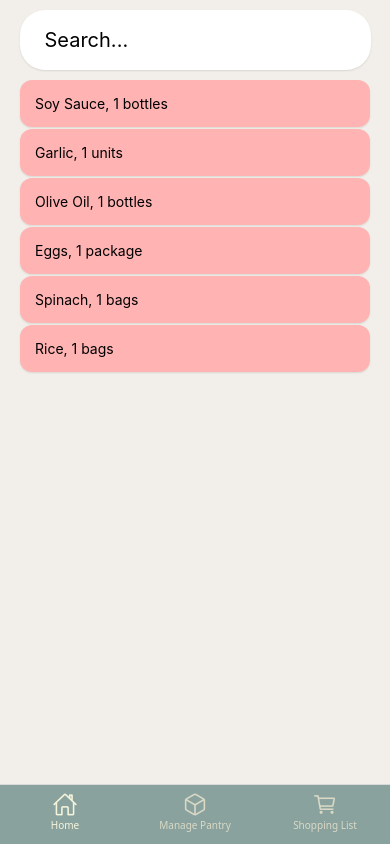
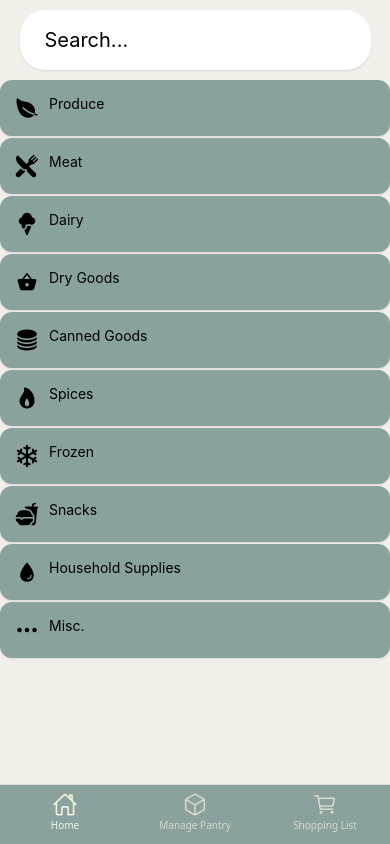
Before and after one commit to armeach/PantryTrack, a React Native app: screen /MainTabs in a window 390 px wide. Built offline with nearby package versions, Linux system fonts and the light colour scheme.

Commit message:
Added section headers to each list for easier access of specific item categories.

```diff
--- a/components/BackButton.js
+++ b/components/BackButton.js
@@ -1,18 +1,17 @@
-import { StyleSheet, TouchableHighlight } from 'react-native';
+import { StyleSheet, TouchableOpacity } from 'react-native';
 import { Ionicons } from '@expo/vector-icons';
 
 import InteractionStyles from '../styles/InteractionStyles.js';
 
 export default function BackButton ({ navigation, route }) {
     return (
-        <TouchableHighlight
+        <TouchableOpacity
             style={InteractionStyles.backButton}
-            underlayColor='lightgray'
             onPress={() => {
                 navigation.pop();
             }}
         >
             <Ionicons name={'chevron-back-outline'} size={36} color='black'/>
-        </TouchableHighlight>
+        </TouchableOpacity>
     );
 };
--- a/components/PantryList.js
+++ b/components/PantryList.js
@@ -1,26 +1,68 @@
-import React from 'react';
-import { FlatList, StyleSheet, Text, TouchableOpacity, View } from 'react-native';
+import { useState } from 'react';
+import { SectionList, StyleSheet, Text, TouchableOpacity, View } from 'react-native';
+
+import { Ionicons } from '@expo/vector-icons';
 
 import SwipeableListItem from './SwipeableListItem';
 
 import { usePantry } from '../context/PantryProvider';
 import { useShoppingList } from '../context/ShoppingProvider';
 
+import { categories } from '../utils/categories';
+import { capitalizeWords } from '../utils/capitalizeWords';
+
 import ListStyles from '../styles/ListStyles';
 
-export default function PantryList({ enableSwipe = true, filter}) {
+export default function PantryList({ enableSwipe = true, filter, isSearching}) {
     const { items, addItem, removeItem } = usePantry();
     const { items: shoppingItems, addItem: addShoppingItem, removeItem: removeShoppingItem } = useShoppingList();
 
     const dataToRender = filter || items;
 
+    const sections = categories.map(cat => ({
+        title: capitalizeWords(cat.label),
+        data: dataToRender.filter(item =>
+            item.category ? item.category === cat.value : categories.value === 'Misc.'
+        )
+    }))
+
+    const [expandedSections, setExpandedSections] = useState({});
+    const toggleSection = (value) => {
+        setExpandedSections(prev => ({
+            ...prev,
+            [value]: !prev[value],
+        }));
+    };
+
     return (
-        <FlatList
-            style={styles.container}
-            contentContainerStyle={{ paddingHorizontal: 20 }}
-            data={dataToRender}
+        <SectionList
+            style={{ flex: 1 }}
+            sections={sections}
             keyExtractor={(item) => item.id}
-            renderItem={({ item, index }) => {
+            renderSectionHeader={({ section }) => {
+                const category = categories.find(cat => cat.value === section.title.toLowerCase());
+                const iconName = category?.icon || 'ellipsis-horizontal'
+
+                return (
+                    <View style={ListStyles.listSection}>
+                        <TouchableOpacity
+                            onPress={() => {
+                                toggleSection(section.title);
+                            }}
+                        >
+                            <View style={{ flexDirection: 'row' }}>
+                                <Ionicons name={iconName} size={24} style={{ marginRight: 10 }} />
+                                <Text>{section.title}</Text>
+                            </View>
+                        </TouchableOpacity>
+                    </View>
+
+                );
+            }}
+
+            renderItem={({ item, section }) => {
+                if (!isSearching && !expandedSections[section.title]) return null; // If we haven't expanded the section don't show it
+
                 // const textContent = `${item.id} ${item.title}, ${item.quantity} ${item.unit}, ${item.category}, ${item.dateAdded.toLocaleDateString()}, ${item.expirationDate.toLocaleDateString()}`
                 const textContent = `${item.title}, ${item.quantity} ${item.unit}`;
 
@@ -66,17 +108,3 @@ function getItemColor (item) {
             return '#BFFCC6';
     };
 };
-
-const styles = StyleSheet.create({
-    container: {
-        flex: 1,
-    },
-    item: {
-        padding: 15,
-        marginBottom: 2,
-        borderRadius: 12,
-    },
-    title: {
-        color: 'white',
-    },
-});
--- a/components/ShoppingList.js
+++ b/components/ShoppingList.js
@@ -1,10 +1,15 @@
-import React from 'react';
-import { FlatList, StyleSheet, Text, TouchableOpacity, View } from 'react-native';
+import { useState } from 'react';
+import { FlatList, SectionList, StyleSheet, Text, TouchableOpacity, View } from 'react-native';
 import { CheckBox } from 'react-native-elements';
+
+import { Ionicons } from '@expo/vector-icons';
 
 import SwipeableListItem from './SwipeableListItem';
 
 import { useShoppingList } from '../context/ShoppingProvider';
+
+import { categories } from '../utils/categories';
+import { capitalizeWords } from '../utils/capitalizeWords';
 
 import ListStyles from '../styles/ListStyles';
 
@@ -27,15 +32,50 @@ export default function ShoppingList({ enableSwipe = true }) {
         );
     };
 
+    const sections = categories.map(cat => ({
+        title: capitalizeWords(cat.label),
+        data: items.filter(item =>
+            item.category ? item.category === cat.value : categories.value === 'Misc.'
+        )
+    }))
+
+    const [expandedSections, setExpandedSections] = useState({});
+    const toggleSection = (value) => {
+        setExpandedSections(prev => ({
+            ...prev,
+            [value]: !prev[value],
+        }))
+    }
+
     return (
-        <FlatList
-            style={styles.container}
-            contentContainerStyle={{ paddingHorizontal: 20 }}
-            data={items}
+        <SectionList
+            style={{ flex: 1 }}
+            sections={sections}
             keyExtractor={(item) => item.id}
+            renderSectionHeader={({ section }) => {
+                const category = categories.find(cat => cat.value === section.title.toLowerCase());
+                const iconName = category?.icon || 'ellipsis-horizontal'
 
-            renderItem={({ item, index }) => {
+                return (
+                    <View style={ListStyles.listSection}>
+                        <TouchableOpacity
+                            onPress={() => {
+                                toggleSection(section.title);
+                            }}
+                        >
+                            <View style={{ flexDirection: 'row' }}>
+                                <Ionicons name={iconName} size={24} style={{ marginRight: 10 }} />
+                                <Text>{section.title}</Text>
+                            </View>
+                        </TouchableOpacity>
+                    </View>
+                );
+            }}
+
+            renderItem={({ item, section }) => {
                 const itemColor = item.checked ? '#C6E2B3' : '#F9F7F3';
+                if (!expandedSections[section.title]) return null; // If we haven't expanded the section don't show it
+
 
                 return (
                     enableSwipe ? (
@@ -54,15 +94,3 @@ export default function ShoppingList({ enableSwipe = true }) {
         />
     );
 };
-
-const styles = StyleSheet.create({
-    container: {
-        flex: 1,
-    },
-    item: {
-        padding: 15,
-        marginBottom: 2,
-        borderRadius: 12,
-        backgroundColor: '#3f9af0ff',
-    },
-});
--- a/screens/HomeScreen.js
+++ b/screens/HomeScreen.js
@@ -36,6 +36,7 @@ export default function HomeScreen({ navigation, route })  {
                         route = {route}
                         enableSwipe = {false}
                         filter={filterItems(items, search)}
+                        isSearching={search.length > 0}
                     />
                 </View>
             </View>
--- a/styles/ListStyles.js
+++ b/styles/ListStyles.js
@@ -1,6 +1,20 @@
 import { StyleSheet } from 'react-native';
 
 export default StyleSheet.create({
+    listSection: {
+        padding: 15,
+        marginBottom: 2,
+        borderRadius: 12,
+        alignSelf: 'stretch',
+
+        shadowColor: '#000',
+        shadowOffset: { width: 0, height: 1},
+        shadowOpacity: 0.1,
+        shadowRadius: 2,
+        elevation: 2,
+
+        backgroundColor: '#8AA29E',
+    },
     listItem: {
         padding: 15,
         marginBottom: 2,
--- /dev/null
+++ b/utils/capitalizeWords.js
@@ -0,0 +1,3 @@
+export function capitalizeWords(str) {
+    return str.replace(/\b\w/g, char => char.toUpperCase());
+};
--- a/utils/categories.js
+++ b/utils/categories.js
@@ -1,29 +1,29 @@
 const categories = [
-    {label: 'produce', value: 'produce',
+    {label: 'produce', value: 'produce', icon: 'leaf',
         seeds: ['apple', 'banana', 'lettuce', 'tomato', 'carrot', 'onion', 'garlic'],
     },
-    {label: 'meat', value: 'meat',
+    {label: 'meat', value: 'meat', icon: 'restaurant',
         seeds: ['chicken', 'beef', 'steak', 'pork', 'lamb', 'fish', 'salmon', 'shrimp'],
     },
-    {label: 'dairy', value: 'dairy',
+    {label: 'dairy', value: 'dairy', icon: 'ice-cream',
         seeds: ['milk', 'cheese', 'cream', 'yogurt'],
     },
-    {label: 'dry goods', value: 'dry goods',
+    {label: 'dry goods', value: 'dry goods', icon: 'basket',
         seeds: ['rice', 'pasta', 'flour', 'oats', 'beans', 'bread'],
     },
-    {label: 'canned goods', value: 'canned goods',
+    {label: 'canned goods', value: 'canned goods', icon: 'server',
         seeds: ['tomatoes', 'beans', 'corn'],
     },
-    {label: 'spices', value: 'spices',
+    {label: 'spices', value: 'spices', icon: 'flame',
         seeds: ['salt', 'pepper', 'paprika', 'chili powder', 'cumin', 'oregano', 'basil', 'cinnamon', 'all-spice', 'nutmeg'],
     },
-    {label: 'frozen', value: 'frozen',
+    {label: 'frozen', value: 'frozen', icon: 'snow',
         seeds: ['frozen', 'ice cream', 'french fries', 'tater tots'],
     },
-    {label: 'snacks', value: 'snacks',
+    {label: 'snacks', value: 'snacks', icon: 'fast-food',
         seeds: ['chips', 'cookies', 'candy'],
     },
-    {label: 'household supplies', value: 'household supplies',
+    {label: 'household supplies', value: 'household supplies', icon: 'water',
         seeds: ['paper towels', 'toilet paper', 'dish soap', 'hand soap', 'cleaning spray', 'trash bags']
     },
     {label: 'misc.', value: 'misc.',
```
